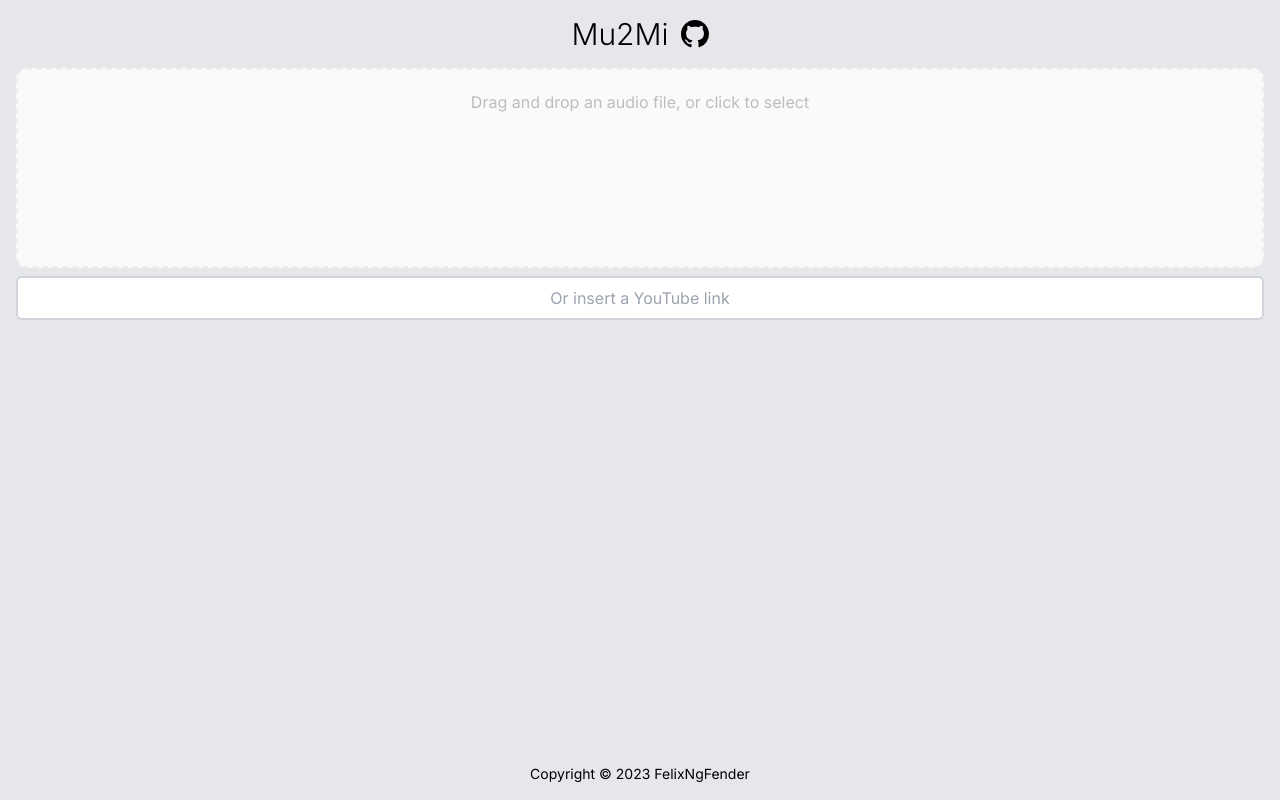
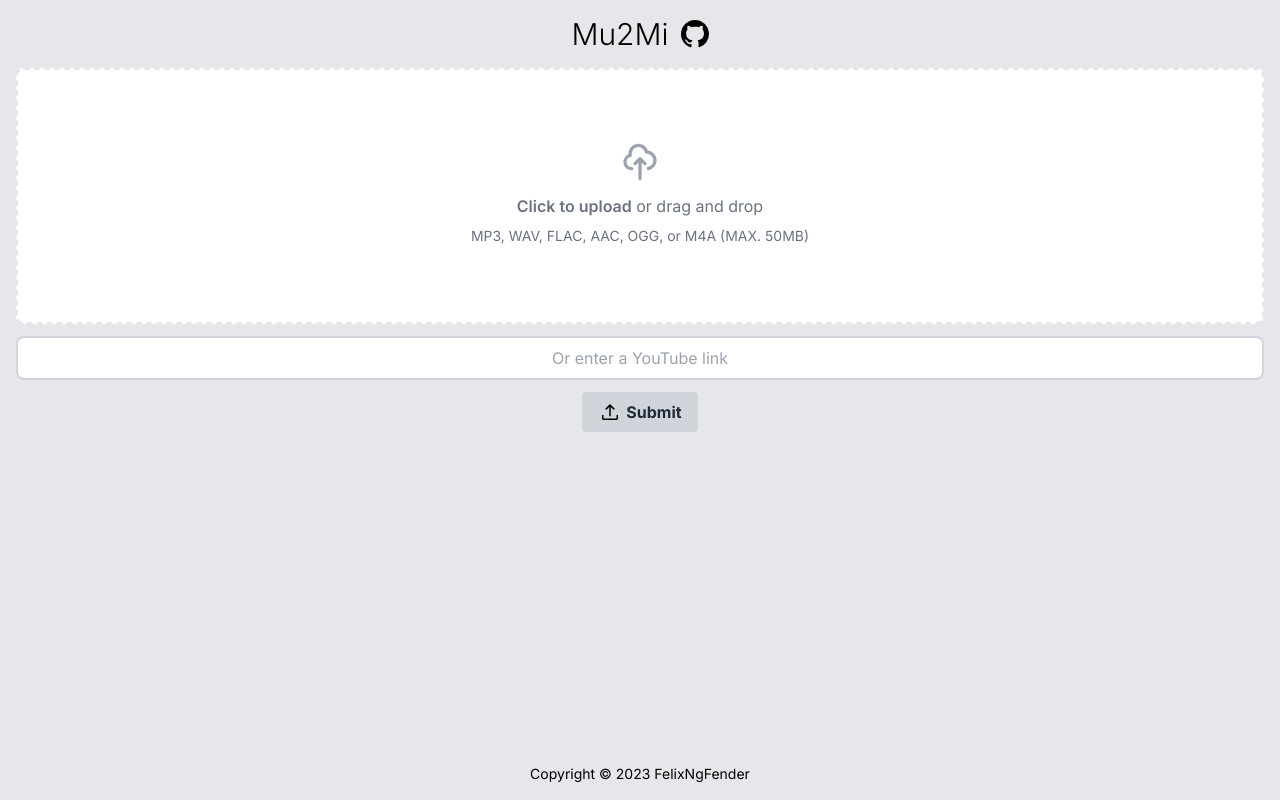
Before and after one commit to FelixNgFender/Mu2Mi, a Next.js app in the folder frontend/: page / in a window 1280 px wide. Built offline with nearby package versions, Linux system fonts and the light colour scheme.

Commit message:
frontend: Refactor file upload to native

```diff
--- a/frontend/app/AudioDropzone.tsx
+++ /dev/null
@@ -1,124 +0,0 @@
-"use client";
-
-import React, { useCallback, useMemo } from "react";
-import { useDropzone } from "react-dropzone";
-
-const maxFileNameLength = 50;
-const maxFileSize = 50000000; // 50 MB
-
-export default function AudioDropZone() {
-  const onDrop = useCallback((acceptedFiles: File[]) => {
-    if (acceptedFiles.length === 0) {
-      console.log("No files accepted");
-    } else {
-      console.log("Accepted file:", acceptedFiles[0]);
-    }
-  }, []);
-
-  const {
-    getRootProps,
-    getInputProps,
-    isDragActive,
-    isFocused,
-    isDragAccept,
-    isDragReject,
-    acceptedFiles,
-    fileRejections,
-  } = useDropzone({
-    accept: {
-      "audio/wav": [".wav"],
-      "audio/webm": [".webm"],
-      "audio/ogg": [".ogg"],
-      "audio/opus": [".opus"],
-      "audio/mpeg": [".mp3"],
-      "audio/aac": [".aac"],
-    },
-    maxFiles: 1,
-    onDrop,
-    validator: fileValidator,
-  });
-
-  const acceptedFileItems = acceptedFiles.map((file) => (
-    <li key={file.name}>
-      {file.name} - {file.size} bytes
-    </li>
-  ));
-
-  const fileRejectionItems = fileRejections.map(({ file, errors }) => (
-    <li key={file.name}>
-      {file.name} - {file.size} bytes
-      <ul>
-        {errors.map((e) => (
-          <li key={e.code}>{e.message}</li>
-        ))}
-      </ul>
-    </li>
-  ));
-
-  const style = useMemo(
-    () => ({
-      ...baseStyle,
-      ...(isFocused ? focusedStyle : {}),
-      ...(isDragAccept ? acceptStyle : {}),
-      ...(isDragReject ? rejectStyle : {}),
-    }),
-    [isFocused, isDragAccept, isDragReject]
-  );
-
-  return (
-    <div {...getRootProps({ style })}>
-      <input {...getInputProps()} />
-      {isDragActive ? (
-        <p>Drop the file here</p>
-      ) : (
-        <p>Drag and drop an audio file, or click to select</p>
-      )}
-      <ul>{acceptedFileItems}</ul>
-      <ul>{fileRejectionItems}</ul>
-    </div>
-  );
-}
-
-function fileValidator(file: File) {
-  if (file.name.length > maxFileNameLength) {
-    return {
-      code: "file-name-too-long",
-      message: `File name is too long. Maximum length is ${maxFileNameLength} characters.`,
-    };
-  }
-  if (file.size > maxFileSize) {
-    return {
-      code: "file-too-large",
-      message: `File is too large. Maximum size is ${maxFileSize} bytes.`,
-    };
-  }
-  return null;
-}
-
-const baseStyle = {
-  height: "200px",
-  display: "flex",
-  flexDirection: "column" as "column", // TypeScript is weird
-  alignItems: "center",
-  padding: "20px",
-  borderWidth: 2,
-  borderRadius: 10,
-  borderColor: "#eeeeee",
-  borderStyle: "dashed",
-  backgroundColor: "#fafafa",
-  color: "#bdbdbd",
-  outline: "none",
-  transition: "border .24s ease-in-out",
-};
-
-const focusedStyle = {
-  borderColor: "#2196f3",
-};
-
-const acceptStyle = {
-  borderColor: "#00e676",
-};
-
-const rejectStyle = {
-  borderColor: "#ff1744",
-};
--- /dev/null
+++ b/frontend/app/AudioUploadForm.tsx
@@ -0,0 +1,80 @@
+import React from "react";
+
+export default function AudioUploadForm() {
+  return (
+    // action should be the URL that processes the form submission
+    <form
+      className="flex flex-col gap-3 w-full max-w-screen-xl flex-1"
+      name="audio-upload-form"
+      id="audio-upload-form"
+      action=""
+      method="post"
+      encType="multipart/form-data"
+    >
+      <div className="flex items-center justify-center">
+        <label
+          htmlFor="upload"
+          className="flex flex-col items-center justify-center w-full h-64 border-2 border-dashed rounded-lg cursor-pointer bg-white hover:bg-slate-50  "
+        >
+          <div className="flex flex-col items-center justify-center pt-5 pb-6">
+            <svg
+              aria-hidden="true"
+              className="w-10 h-10 mb-3 text-gray-400"
+              fill="none"
+              stroke="currentColor"
+              viewBox="0 0 24 24"
+              xmlns="http://www.w3.org/2000/svg"
+            >
+              <path
+                stroke-linecap="round"
+                stroke-linejoin="round"
+                stroke-width="2"
+                d="M7 16a4 4 0 01-.88-7.903A5 5 0 1115.9 6L16 6a5 5 0 011 9.9M15 13l-3-3m0 0l-3 3m3-3v12"
+              ></path>
+            </svg>
+            <p className="mb-2 text-gray-500 dark:text-gray-400">
+              <span className="font-semibold">Click to upload</span> or drag and
+              drop
+            </p>
+            <p className="hidden text-sm text-gray-500 dark:text-gray-400 sm:block">
+              MP3, WAV, FLAC, AAC, OGG, or M4A (MAX. 50MB)
+            </p>
+          </div>
+          <input
+            name="upload"
+            id="upload"
+            type="file"
+            accept=".mp3, .wav, .flac, .aac, .ogg, .m4a"
+            className="hidden"
+          />
+        </label>
+      </div>
+
+      <label htmlFor="ytb-link" className="hidden"></label>
+      <input
+        className="border-2 border-gray-300 rounded-lg p-2 w-full text-center "
+        type="url"
+        id="ytb-link"
+        name="ytb-link"
+        placeholder="Or enter a YouTube link"
+      />
+
+      <button
+        className="self-center bg-gray-300 hover:bg-gray-400 text-gray-800 font-bold py-2 px-4 rounded inline-flex items-center"
+        form="audio-upload-form"
+        type="submit"
+      >
+        <svg
+          className= "mr-1"
+          xmlns="http://www.w3.org/2000/svg"
+          height="24"
+          viewBox="0 -960 960 960"
+          width="24"
+        >
+          <path d="M220-160q-24 0-42-18t-18-42v-143h60v143h520v-143h60v143q0 24-18 42t-42 18H220Zm230-153v-371L330-564l-43-43 193-193 193 193-43 43-120-120v371h-60Z" />
+        </svg>
+        <span>Submit</span>
+      </button>
+    </form>
+  );
+}
--- a/frontend/app/YoutubeUpload.tsx
+++ /dev/null
@@ -1,21 +0,0 @@
-"use client";
-
-import React from "react";
-
-export default function YoutubeUpload() {
-  const [link, setLink] = React.useState("");
-  return (
-    <form className="w-full">
-      <label htmlFor="ytb-link"></label>
-      <input
-        className="border-2 border-gray-300 rounded-md p-2 w-full text-center"
-        type="url"
-        id="ytb-link"
-        name="ytb-link"
-        value={link}
-        onChange={(e) => setLink(e.target.value)}
-        placeholder="Or insert a YouTube link"
-      />
-    </form>
-  );
-}
--- a/frontend/app/page.tsx
+++ b/frontend/app/page.tsx
@@ -1,19 +1,12 @@
-import AudioDropZone from "./AudioDropzone";
+import AudioUploadForm from "./AudioUploadForm";
 import Navbar from "../components/Navbar";
 import Footer from "../components/Footer";
-import YoutubeUpload from "./YoutubeUpload";
 
 export default function Page() {
   return (
     <main className="flex flex-col items-center gap-4 antialiased bg-gray-200 min-h-screen p-4">
       <Navbar></Navbar>
-      <div
-        className="flex flex-col gap-2 w-full max-w-screen-xl flex-1"
-        role="presentation"
-      >
-        <AudioDropZone ></AudioDropZone>
-        <YoutubeUpload></YoutubeUpload>
-      </div>
+      <AudioUploadForm></AudioUploadForm>
       <Footer></Footer>
     </main>
   );
--- a/frontend/package.json
+++ b/frontend/package.json
@@ -19,7 +19,6 @@
     "postcss": "8.4.23",
     "react": "18.2.0",
     "react-dom": "18.2.0",
-    "react-dropzone": "^14.2.3",
     "tailwindcss": "3.3.2",
     "typescript": "5.0.4"
   },
```
Also changed, not shown: 1 other file (tests, documents, lock files or other folders).
